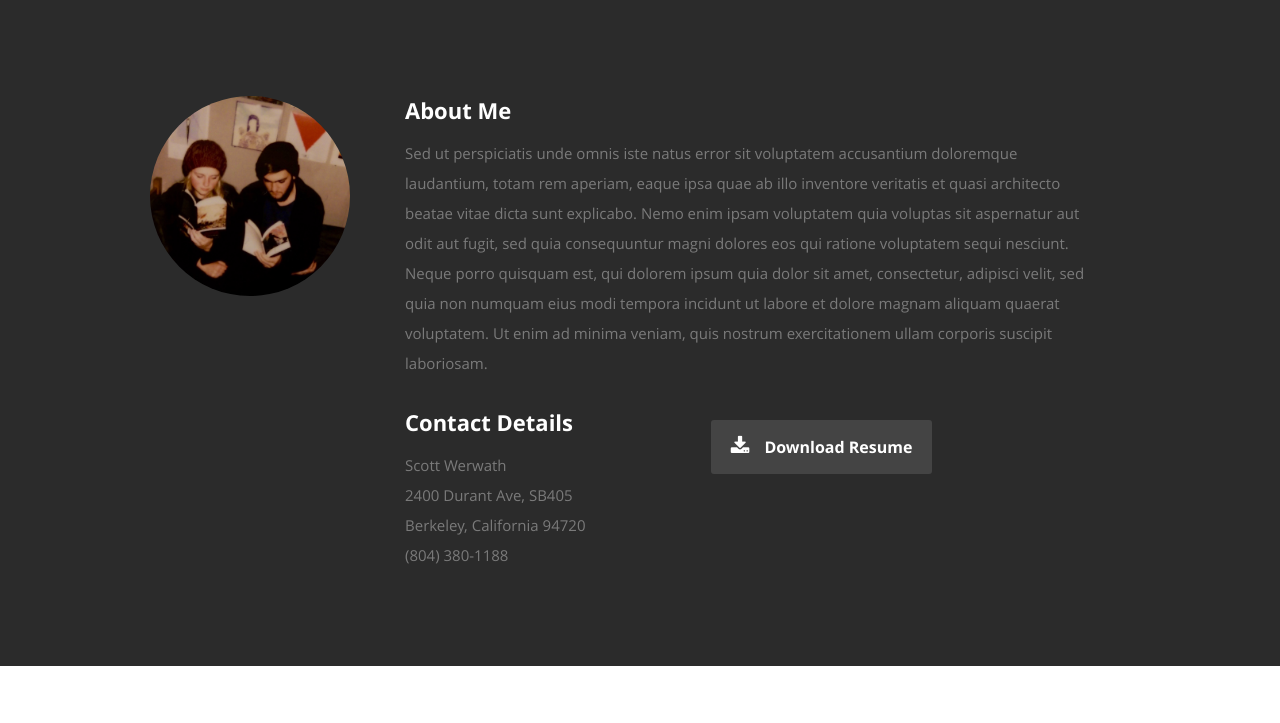
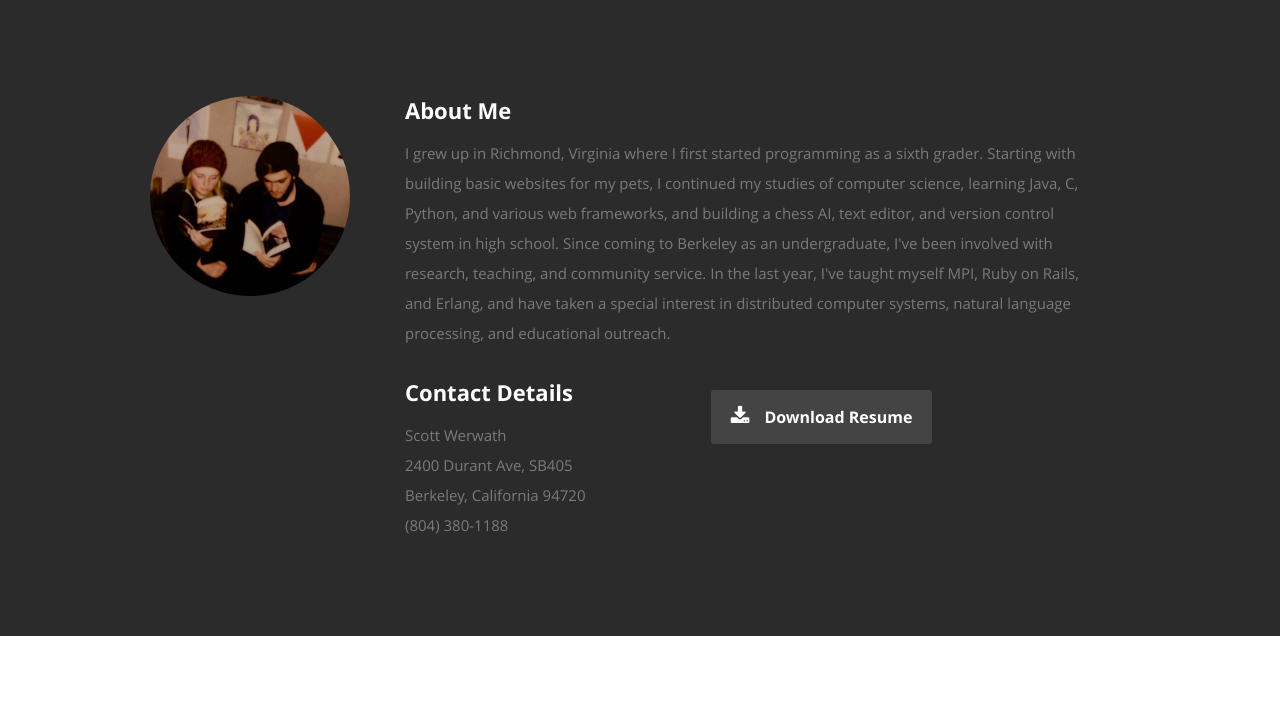
Before and after one commit to swerwath/swerwath.github.io, a plain HTML site: page index.html in a window 1280 px wide. Shown: the part 800-1523 px from the top of the page. Drawn offline with nearby package versions, Linux system fonts and the light colour scheme.

Commit message:
Added About Me

```diff
--- a/css/layout.css
+++ b/css/layout.css
@@ -356,6 +356,11 @@ ul#nav li.current a { color: #F06000; }
   	-moz-animation: ruby 2s ease;
   	-webkit-animation: ruby 2s ease;
 }
+.erlang {
+  	width: 15%;
+  	-moz-animation: erlang 2s ease;
+  	-webkit-animation: ruby 2s ease;
+}
 .mpi {
   	width: 65%;
   	-moz-animation: mpi 2s ease;
@@ -410,6 +415,10 @@ ul#nav li.current a { color: #F06000; }
 @-moz-keyframes ruby {
   0%   { width: 0px;  }
   100% { width: 30%;  }
+}
+@-moz-keyframes erlang {
+  0%   { width: 0px;  }
+  100% { width: 15%;  }
 }
 @-moz-keyframes bootstrap {
   0%   { width: 0px;  }
--- a/index.html
+++ b/index.html
@@ -89,12 +89,16 @@
 
             <h2>About Me</h2>
 
-            <p>Sed ut perspiciatis unde omnis iste natus error sit voluptatem accusantium doloremque laudantium, totam rem aperiam,
-            eaque ipsa quae ab illo inventore veritatis et quasi architecto beatae vitae dicta sunt explicabo. Nemo enim ipsam
-            voluptatem quia voluptas sit aspernatur aut odit aut fugit, sed quia consequuntur magni dolores eos qui ratione
-            voluptatem sequi nesciunt. Neque porro quisquam est, qui dolorem ipsum quia dolor sit amet, consectetur, adipisci velit,
-            sed quia non numquam eius modi tempora incidunt ut labore et dolore magnam aliquam quaerat voluptatem.
-            Ut enim ad minima veniam, quis nostrum exercitationem ullam corporis suscipit laboriosam.
+            <p>
+              I grew up in Richmond, Virginia where I first started programming as
+              a sixth grader. Starting with building basic websites for my pets, I
+              continued my studies of computer science, learning Java, C, Python, and
+              various web frameworks, and building a chess AI, text editor, and version
+              control system in high school. Since coming to Berkeley as an undergraduate,
+              I've been involved with research, teaching, and community service. In the last
+              year, I've taught myself MPI, Ruby on Rails, and Erlang, and have taken a
+              special interest in distributed computer systems, natural language processing,
+              and educational outreach.
             </p>
 
             <div class="row">
@@ -338,6 +342,7 @@
     				  <li><span class="bar-expand java"></span><em>Java</em></li>
     					<li><span class="bar-expand c"></span><em>C</em></li>
               <li><span class="bar-expand ruby"></span><em>Ruby</em></li>
+              <li><span class="bar-expand erlang"></span><em>Erlang</em></li>
               <li><span class="bar-expand html5"></span><em>HTML<i class="fa fa-html5"></i></em></li>
               <li><span class="bar-expand latex"></span><em>LaTeX</em></li>
     			    </ul>
@@ -409,7 +414,7 @@
 
             <ul class="copyright">
                <li>&copy; Copyright 2016 Scott Werwath</li>
-               <li>Design by <a title="Styleshout" href="http://www.styleshout.com/">Styleshout</a></li>
+               <li>Powered by <a title="Styleshout" href="http://www.styleshout.com/">Styleshout</a></li>
             </ul>
 
          </div>
```
Also changed, not shown: 1 other file.
